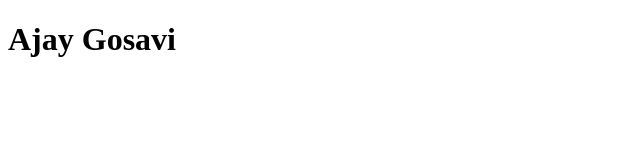
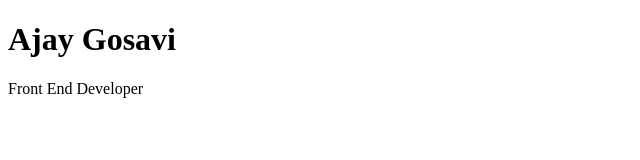
Before and after one commit to agosavi15/GitTutorial, a plain HTML site: page index.html in a window 1280 px wide. Shown: the whole page, without its empty margins (0-640 px from the left). Drawn offline with Linux system fonts and the light colour scheme.

Commit message:
text added

```diff
--- a/index.html
+++ b/index.html
@@ -7,6 +7,7 @@
 </head>
 <body>
    <h1>Ajay Gosavi</h1>
+   <p>Front End Developer</p>
 
 </body>
 </html>
```
